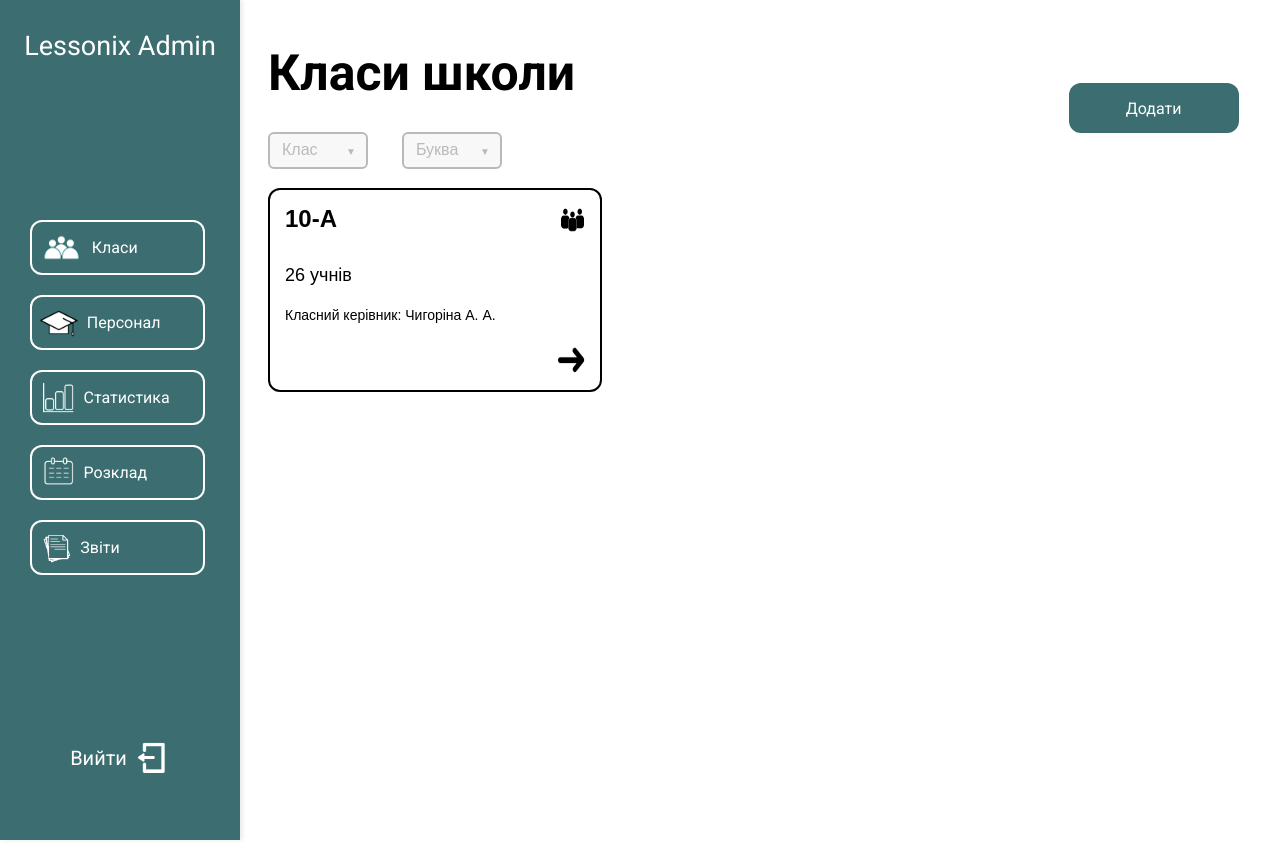
After one commit to andrew-potapenko17/web-lessonixadmin, a Django app: template lessonixadmin/adminpanel/templates/adminpanel/classes.html in a window 1280 px wide. The commit adds this page. Run offline with Django 4.2, Linux system fonts and the light colour scheme; the template is opened without the code that fills it, so the values that code supplies are empty.

Commit message:
classes page

```diff
--- /dev/null
+++ b/lessonixadmin/adminpanel/templates/adminpanel/classes.html
@@ -0,0 +1,57 @@
+{% extends 'home.html' %}
+
+{% load static %}
+
+{% block content %}
+<div class="mainContent">
+    <div class="upper">
+        <div class="left">
+            <div class="title">
+                <span class="titlespan">Класи школи</span>
+            </div>
+            <div class="filters">
+                <div class="select-wrapper">
+                    <select name="class">
+                        <option value="" hidden>Клас</option>
+                        <option value="11">11</option>
+                        <option value="10">10</option>
+                        <option value="9">9</option>
+                    </select>
+                </div>
+
+                <div class="select-wrapper">
+                    <select name="letter">
+                        <option value="" hidden>Буква</option>
+                        <option value="11">А</option>
+                        <option value="10">Б</option>
+                        <option value="9">В</option>
+                    </select>
+                </div>
+            </div>
+        </div>
+        <div class="right">
+            <a href="/">
+                <div class="addclass">
+                    <span>Додати</span>
+                </div>
+            </a>
+        </div>
+    </div>
+    <div class="lower">
+        <div class="class-card">
+            <div class="header">
+                <span class="class-name">10-A</span>
+                <img src="{% static 'img/class-ico.png' %}" alt="Class Icon" class="class-icon">
+            </div>
+            <div class="details">26 учнів</div>
+            <div class="teacher">Класний керівник: Чигоріна А. А.</div>
+            <div class="arrow">
+                <img src="{% static 'img/arrow-right.png' %}" alt="Arrow Icon">
+            </div>
+        </div>
+    </div>
+</div>
+
+<link rel="stylesheet" type="text/css" href="{% static 'styles/classes.css' %}" />
+
+{% endblock content %}
--- a/lessonixadmin/adminpanel/templates/adminpanel/home.html
+++ b/lessonixadmin/adminpanel/templates/adminpanel/home.html
@@ -75,6 +75,8 @@
     </div>
 </div>
 
+<link rel="stylesheet" type="text/css" href="{% static 'styles/home.css' %}" />
+
 <script src="https://www.gstatic.com/firebasejs/8.10.0/firebase-app.js"></script>
 <script src="https://www.gstatic.com/firebasejs/8.10.0/firebase-database.js"></script>
 
--- a/lessonixadmin/adminpanel/urls.py
+++ b/lessonixadmin/adminpanel/urls.py
@@ -3,6 +3,7 @@ from . import views
 
 urlpatterns = [
     path('', views.home, name='home'),
+    path('classes/', views.classesPage, name='classes'),
     path('login/', views.login, name='login'),
     path('logout/', views.logout, name='logout'),
 ]
--- a/lessonixadmin/adminpanel/views.py
+++ b/lessonixadmin/adminpanel/views.py
@@ -30,6 +30,11 @@ def home(request):
 
     return render(request, 'adminpanel/home.html', context=context)
 
+@is_authenticated
+def classesPage(request):
+    # render classes page
+    return render(request, 'adminpanel/classes.html')
+
 def login(request):
     if request.method == 'POST':
         schoolid = request.POST.get('schoolid')
--- /dev/null
+++ b/lessonixadmin/static/styles/classes.css
@@ -0,0 +1,160 @@
+body {
+    font-family: 'Roboto', sans-serif;
+    font-weight: 400;
+    height: 100dvh;
+    max-height: 100dvh;
+}
+
+.mainContent {
+    margin-left: 240px;
+    padding: 20px;
+    display: flex;
+    flex-direction: column;
+    height: 100%;
+    max-height: 100%;
+}
+
+.upper {
+    display: flex;
+    flex: 0 0 20%;
+    width: 100%;
+    max-height: 20%;
+}
+
+.left {
+    display: flex;
+    flex: 0 0 80%;
+    max-width: 80%;
+    flex-direction: column;
+    justify-content: center;
+}
+
+.title {
+    display: flex;
+    flex: 0 0 65%;
+
+    font-size: 50px;
+    font-weight: 700;
+}
+
+.titlespan {
+    margin-top: 2%;
+}
+
+.filters {
+    flex: 0 0 35%;
+}
+
+.select-wrapper {
+    position: relative;
+    display: inline-block;
+    margin-right: 30px;
+}
+
+.select-wrapper select {
+    appearance: none;
+    -webkit-appearance: none;
+    -moz-appearance: none;
+
+    border: 2px solid #BABABA;
+    border-radius: 6px;
+    background-color: #f8f8f8;
+    padding: 2px 10px 4px 12px;
+    font-size: 16px;
+    color: #BABABA;
+    cursor: pointer;
+
+    width: 100px;
+    height: 37px;
+}
+
+.select-wrapper::after {
+    content: "▼";               /* change triangle */
+    font-size: 10px;
+    color: #BABABA;
+
+    position: absolute;
+    top: 50%;
+    right: 12px;
+    transform: translateY(-50%);
+
+    pointer-events: none;
+}
+
+.select-wrapper select:focus {
+    outline: none;
+}
+
+.right {
+    display: flex;
+    flex: 0 0 20%;
+    max-width: 20%;
+    flex-direction: column;
+    align-items: center;
+    justify-content: center;
+}
+
+.addclass {
+    display: flex;
+    width: 170px;
+    height: 50px;
+    background-color: #3C6E71;
+    border-radius: 12px;
+
+    align-items: center;
+    justify-content: center;
+}
+
+.lower {
+    display: flex;
+    flex: 0 0 80%;
+    width: 100%;
+    max-height: 80%;
+}
+
+.class-card {
+    width: 300px;
+    height: 170px;
+    border: 2px solid #000;
+    border-radius: 12px;
+    padding: 15px;
+    display: flex;
+    flex-direction: column;
+    justify-content: space-between;
+    font-family: Arial, sans-serif;
+}
+
+.header {
+    display: flex;
+    align-items: center;
+    justify-content: space-between;
+}
+
+.class-name {
+    font-size: 24px;
+    font-weight: bold;
+}
+
+.class-icon {
+    width: 25px;
+    height: 25px;
+}
+
+.details {
+    font-size: 18px;
+    margin-top: 10px;
+}
+
+.teacher {
+    font-size: 14px;
+}
+
+.arrow {
+    display: flex;
+    justify-content: flex-end;
+}
+
+.arrow img {
+    width: 30px;
+    height: 30px;
+}
--- a/lessonixadmin/templates/home.html
+++ b/lessonixadmin/templates/home.html
@@ -6,7 +6,6 @@
     <meta http-equiv="x-ua-compatible" content="ie=edge">
     <title>Lessonix Admin</title>
 
-    <link rel="stylesheet" type="text/css" href="{% static 'styles/home.css' %}" />
     <link rel="stylesheet" type="text/css" href="{% static 'styles/navbar.css' %}" />
     <link href="https://fonts.googleapis.com/css2?family=Roboto:wght@400;700&display=swap" rel="stylesheet">
 
--- a/lessonixadmin/templates/navbar.html
+++ b/lessonixadmin/templates/navbar.html
@@ -10,7 +10,7 @@
 
         <div class="links-container">
 
-            <a href="/">
+            <a href="{% url 'classes' %}">
                 <div class="classes-link">
                     <img src="{% static 'img/classes-btn.png' %}" alt="Statistics Icon">
                     <div "links-text">Класи</div>
```
Also changed, not shown: lessonixadmin/static/img/arrow-right.png (added), lessonixadmin/static/img/class-ico.png (added).
